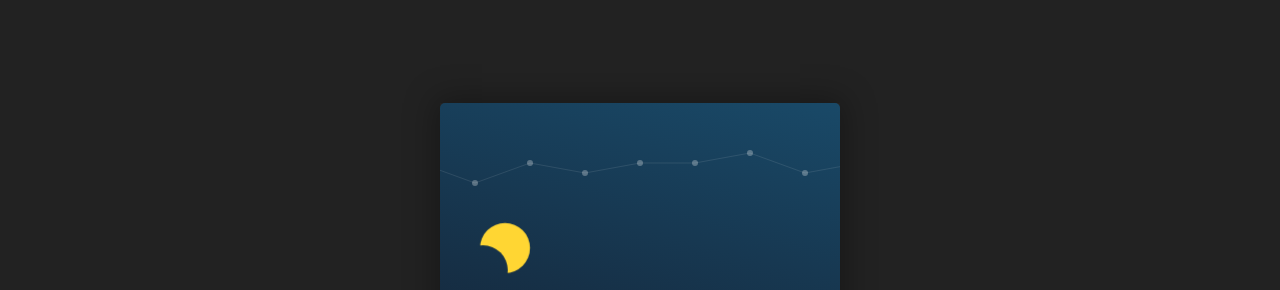
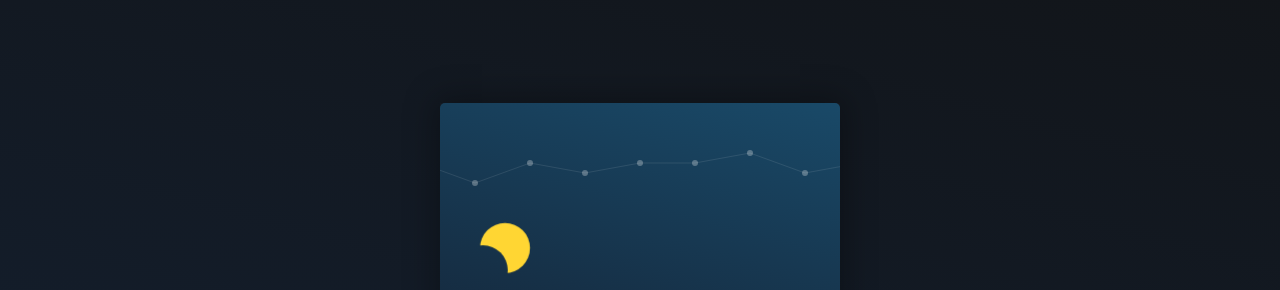
Before and after one commit to Yetyaya/weatherbox, a plain HTML site: page index.html in a window 1280 px wide. Shown: the part 117-407 px from the top of the page. Drawn offline with nearby package versions, Linux system fonts and the light colour scheme.

Commit message:
Update style.css

```diff
--- a/css/style.css
+++ b/css/style.css
@@ -9,7 +9,7 @@ html, body {
   height: 100%;
   margin: 0px;
   padding: 0px;
-  background-color: #222;
+  background: linear-gradient(15deg,#142133 0%,#111 120%);
   display: -webkit-box;
   display: -ms-flexbox;
   display: flex;
```
